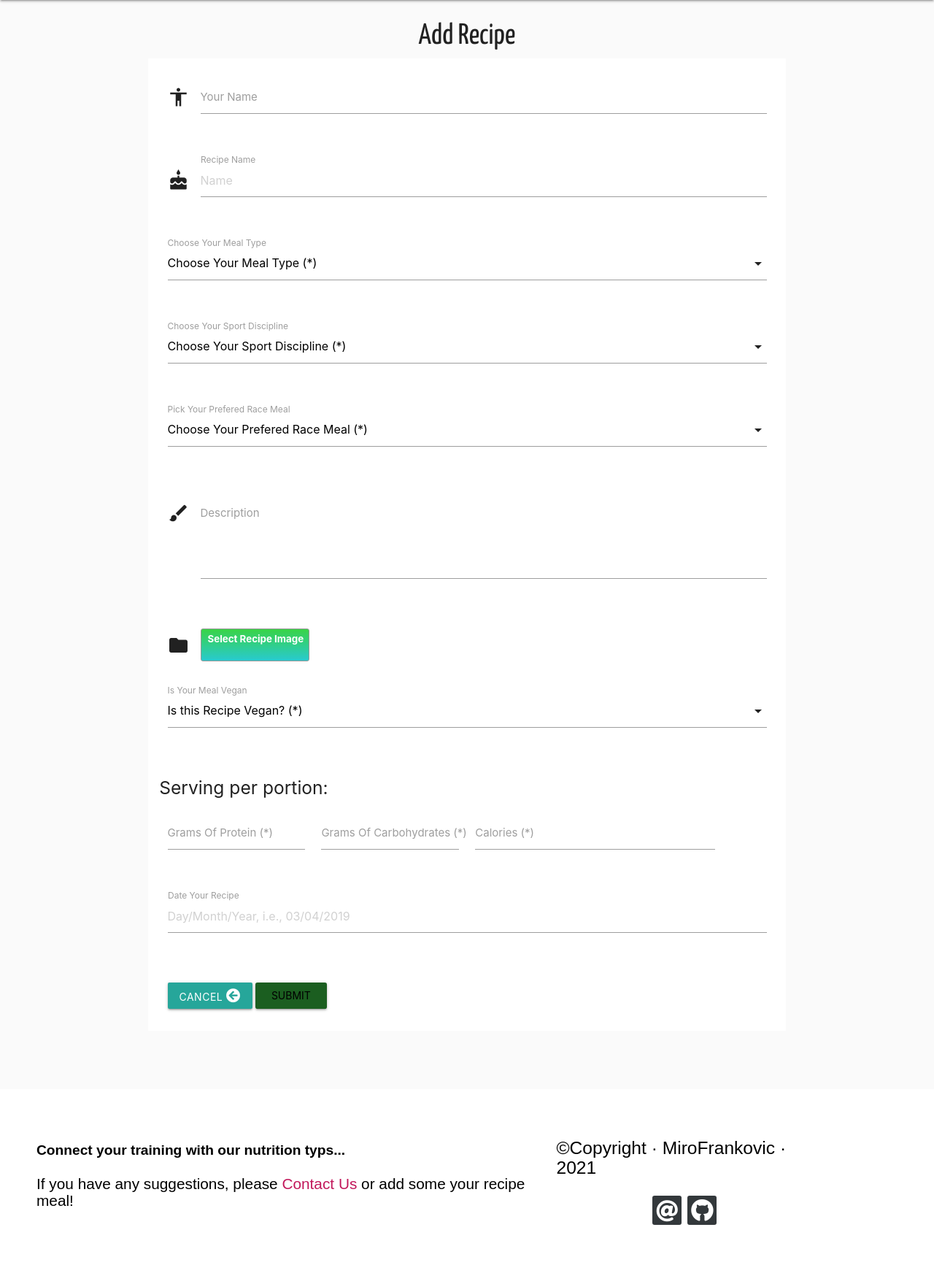
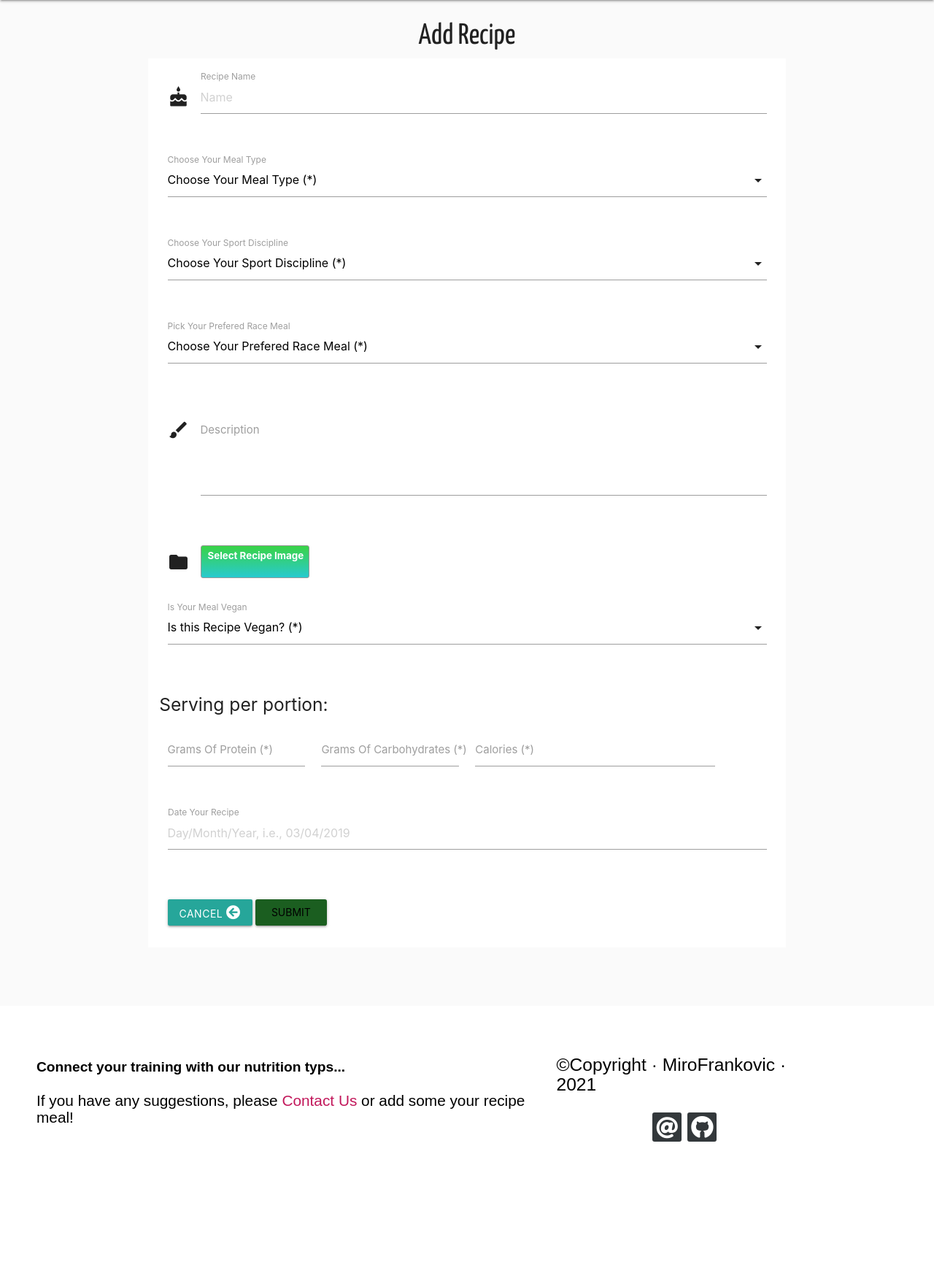
Before and after one commit to mirofrankovic/cookbook-trisport-project-03, a Flask app: page /add_recipe in a window 1280 px wide. Shown: the part 64-1823 px from the top of the page at 73% size. After the commit the page ends 1628 px from the top, so only its background shows below. Run offline with Flask 2, Linux system fonts and the light colour scheme; the visitor is signed in with stand-in values (Sample User, id 1); data that the repository does not hold is empty; some libraries are stand-ins or nearby versions.

Commit message:
Improve route security, logic and remove author form field

```diff
--- a/app.py
+++ b/app.py
@@ -142,6 +142,10 @@ def uploads(filename):
 @app.route('/add_recipe', methods=['GET', 'POST'])
 def add_recipe():
 
+    if not is_authenticated():
+        flash("You do not have the right to execute that action!")
+        return redirect(url_for("get_recipes"))
+
     author = session["author"]
 
     if request.method == "POST":
@@ -154,7 +158,7 @@ def add_recipe():
                 image_id = mongo.save_file(image_recipe.filename, image_recipe)
 
         data = {
-            'author_name': request.form.get('author_name'),
+            'author_name': author,
             'recipe_name': request.form.get('recipe_name'),
             'meal_type_name': request.form.get('meal_type_name'),
             'sport_type_name': request.form.get('sport_type_name'),
@@ -184,8 +188,21 @@ def add_recipe():
 
 @app.route('/edit_recipe/<recipe_id>', methods=['GET', 'POST'])
 def edit_recipe(recipe_id):
+
+    if not is_authenticated():
+        flash("You do not have the right to execute that action!")
+        return redirect(url_for("get_recipes"))
+
+    if not is_object_id_valid(recipe_id):
+        abort(404)
+
     this_recipe = mongo.db.recipes.find_one_or_404(
         {"_id": ObjectId(recipe_id)})
+
+    author = session["author"]
+    if this_recipe['author_name'] != author:
+        flash("You do not have the right to execute that action!")
+        return redirect(url_for("my_recipes"))
 
     if request.method == "POST":
 
@@ -208,7 +225,7 @@ def edit_recipe(recipe_id):
                 image_id = mongo.save_file(image_recipe.filename, image_recipe)
 
         data = {
-            'author_name': request.form.get('author_name'),
+            'author_name': author,
             'recipe_name': request.form.get('recipe_name'),
             'meal_type_name': request.form.get('meal_type_name'),
             'sport_type_name': request.form.get('sport_type_name'),
@@ -313,9 +330,12 @@ def log_out():
 @app.route('/delete_my_recipe/<recipe_id>')
 def delete_my_recipe(recipe_id):
     if is_authenticated():
-        recipe = monngo.db.recipes.find_one_or_404({'_id': ObjectId(recipe_id)})
+        if not is_object_id_valid(recipe_id):
+            abort(404)
 
-        if recipe['author'] == recipe.author_name:
+        recipe = mongo.db.recipes.find_one_or_404({'_id': ObjectId(recipe_id)})
+
+        if session['author'] == recipe['author_name']:
             mongo.db.recipes.remove({'_id': ObjectId(recipe_id)})
             flash("Recipe Successfully Deleted!")
             return redirect(url_for("my_recipes"))
--- a/templates/add_recipe.html
+++ b/templates/add_recipe.html
@@ -6,14 +6,6 @@
 <div class="row">
 	<div class="col s12">
 		<form action="{{ url_for('add_recipe') }}" method="post" enctype="multipart/form-data">
-			<div class="row white form-padding">
-				<div class="input-field col s12">
-					<i class="material-icons prefix">accessibility</i>
-					<input value="{{session['username']}}" id="author_name" name="author_name" type="text"
-						class="validate">
-					<label for="author_name">Your Name</label>
-				</div>
-			</div>
 			<div class="row white form-padding">
 				<div class="input-field col s12">
 					<i class="material-icons prefix">cake</i>
```
Also changed, not shown: templates/edit_recipe.html (+0 -7 lines).
